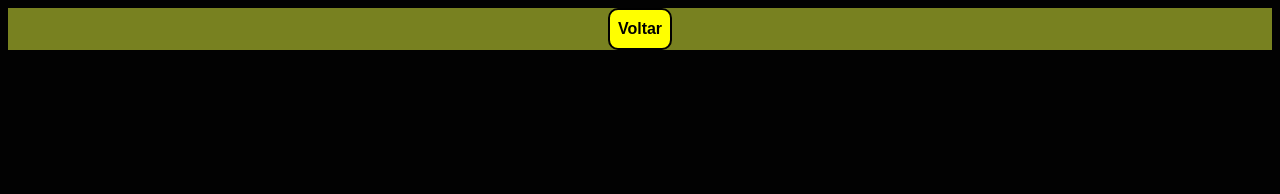
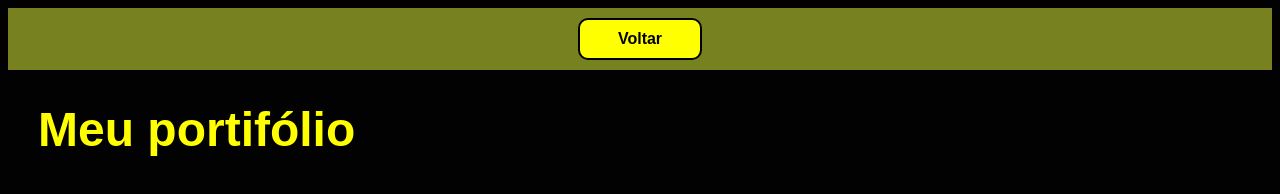
Before and after one commit to kaiohcesar/html-css, a plain HTML site: page meusite/portifólio.html in a window 1280 px wide. Drawn offline with Linux system fonts and the light colour scheme.

Commit message:
atualizei o site

```diff
--- a/meusite/portifólio.html
+++ b/meusite/portifólio.html
@@ -13,9 +13,11 @@
 
     <style>
 
-        .menu > .back {
-            margin: 0px 600px;
+        .menu {
+            padding: 10px;
+            justify-content: center;
         }
+
         .back {
             display: flex;
             font-family: Arial, Helvetica, sans-serif;
@@ -26,7 +28,10 @@
             color: black;
             font-weight: bolder;
             text-decoration: none;
+            text-align: center;
             justify-content: center;
+            max-width: 100px;
+            margin: auto;
         }
 
         .back:hover {
@@ -38,6 +43,13 @@
             color: yellow;
             font-weight: bolder;
         }
+
+        h1{
+            font-family: Arial, Helvetica, sans-serif;
+            font-size: 3em;
+            color: yellow;
+            text-indent: 30px;
+        }
     </style>
 </head>
 <body>
@@ -46,6 +58,11 @@
             <a class="back" href="index.html">Voltar</a>
         </div>
     </header>
+    <main>
+        <h1>
+            Meu portifólio
+        </h1>
+    </main>
 
 </body>
 </html>
--- a/meusite/style.css
+++ b/meusite/style.css
@@ -12,7 +12,7 @@ body {
 
 .menu > ul {
     display: flex;
-    padding: 10px 10px 10px 10px;
+    padding: 10px;
     flex-wrap: wrap;
     justify-content: center;
     list-style: none;
```
Also changed, not shown: meusite/skills.html (+14 -2 lines).
